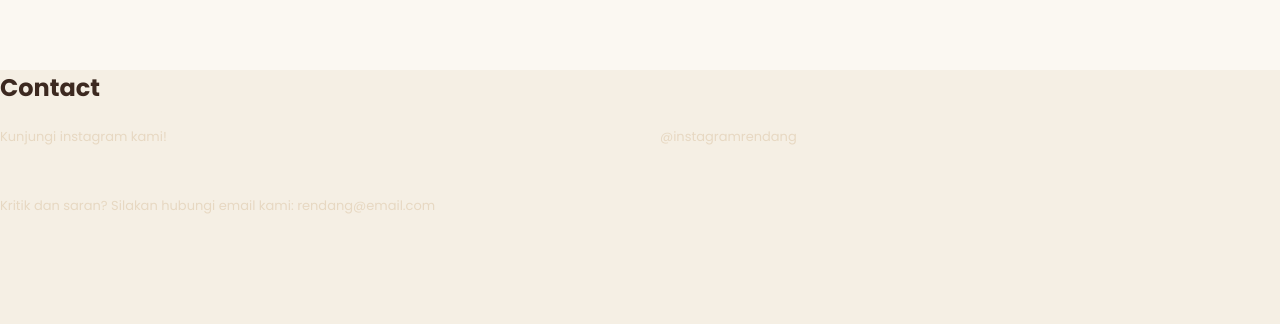
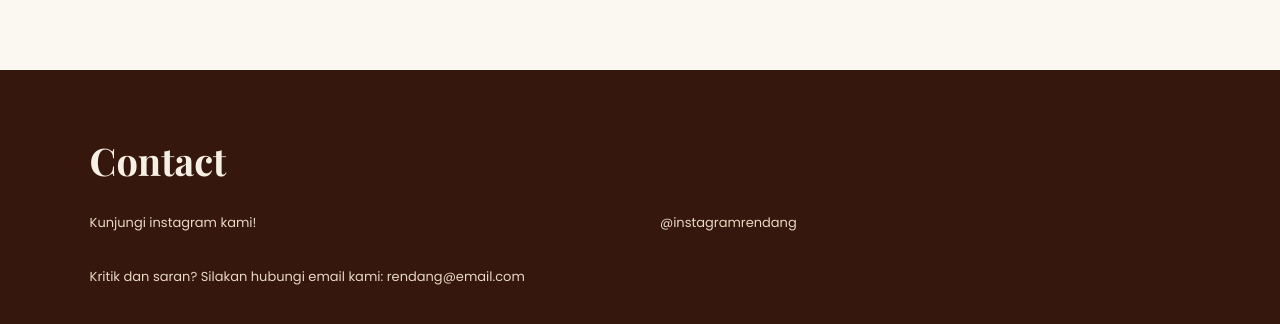
Before and after one commit to vinandius/FrontEnd_Kel10_UAS, a Next.js app: page /resep in a window 1280 px wide. Shown: the part 2050-2374 px from the top of the page. Before the commit the page ends 2272 px from the top, so only its background shows below. Built offline with nearby package versions, Linux system fonts and the light colour scheme.

Commit message:
fixing navbar bug not showing

```diff
--- a/app/page.module.css
+++ b/app/page.module.css
@@ -1023,18 +1023,32 @@
     user-select: none;
 }
 
-.footer {
+.footer-section {
+    width: 100%;
+    padding: 55px 20px;
+    background-color: var(--brown-dark);
+    color: var(--cream);
+}
+
+.footer-section h2 {
+    margin-bottom: 25px;
+    color: var(--cream);
+    font-family: "Playfair Display", serif;
+    font-size: 38px;
+}
+
+.footer-section .footer {
     display: flex;
     flex-direction: column;
     gap: 18px;
 }
 
-.footer p {
+.footer-section .footer p {
     margin-bottom: 5px;
     color: var(--cream-dark);
     font-size: 13px;
-    user-select: none;
-}
+}
+
 
 /*TABLET */
 @media (min-width: 768px) {
@@ -1181,10 +1195,10 @@
 
 
     /* FOOTER */
-    .footer {
+    .footer-section .footer {
         display: grid;
         grid-template-columns: 1fr 1fr;
-        gap: 40px;
+        gap: 25px 40px;
     }
 
     /* toko */
@@ -1538,6 +1552,9 @@
     }
 
     /* FOOTER */
+    .footer-section {
+        padding: 65px 7%;
+    }
     #contact {
         padding: 65px 7%;
     }
--- a/app/page.tsx
+++ b/app/page.tsx
@@ -1,4 +1,3 @@
-import Image from "next/image";
 import styles from "./page.module.css";
 import Intro from "../components/main/intro";
 import Origin from "../components/main/origin";
--- a/components/layout/footer.tsx
+++ b/components/layout/footer.tsx
@@ -2,7 +2,7 @@ import styles from "../../app/page.module.css";
 
 export default function Footer() {
     return(
-        <footer id="contact">
+        <footer id="contact" className={styles["footer-section"]}>
             <h2> Contact</h2>
             <div className={styles["footer"]}>
                 <p>Kunjungi instagram kami!</p>
--- a/components/layout/navbar.tsx
+++ b/components/layout/navbar.tsx
@@ -11,9 +11,7 @@ export default function Navbar(){
                 <Link href="/proses">Proses</Link>
                 <Link href="/resep">Bahan</Link>
                 <Link href="/jenis-rendang">Jenis</Link>
-                <Link href={`/#${styles["closing-section"]}`}>
-                Contact
-                </Link>
+                <Link href={"/#contact"}>Contact</Link>
                 <Link href="/store">Toko</Link>
             </nav>
         </div>
--- a/components/main/history.tsx
+++ b/components/main/history.tsx
@@ -21,7 +21,7 @@ export default function Info1() {
 
                                     <div>
                                         <h2>Marandang</h2>
-                                        <p> Istilah "marandang" merujuk pada proses memasak santan dan bumbu secara perlahan hingga mengering dan menyusut.</p>
+                                        <p> Istilah &quot;marandang&quot; merujuk pada proses memasak santan dan bumbu secara perlahan hingga mengering dan menyusut.</p>
                                     </div>
                                 </div>
                             </div>
@@ -51,7 +51,7 @@ export default function Info1() {
                     <div className={styles["fact-text"]}>
                         <span className={styles["fact-number"]}>02</span>
                         <h2> Sebelum menjadi rendang, ada kalio. </h2>
-                        <p> Jika daging yang dimasak masih berwarna merah kecokelatan dan dimasak tidak sampai kering, masyarakat Minangkabau menyebutnya "Kalio". </p>
+                        <p> Jika daging yang dimasak masih berwarna merah kecokelatan dan dimasak tidak sampai kering, masyarakat Minangkabau menyebutnya &quot;Kalio&quot;. </p>
                     </div>
 
                     <div className={styles["fact-image"]}>
--- a/components/main/intro.tsx
+++ b/components/main/intro.tsx
@@ -10,6 +10,8 @@ export default function Intro() {
                 <p>Dari Minangkabau, Sumatera barat</p>
             </div>
 
+            <Navbar />
+
 
             <div id={styles["hero-image"]}>
                 <img src="/Photos/rendang-hero.jpg" alt="Rendang" className={styles["hero-img"]}/>
```
Also changed, not shown: components/main/jenis.tsx (+6 -1 lines).
